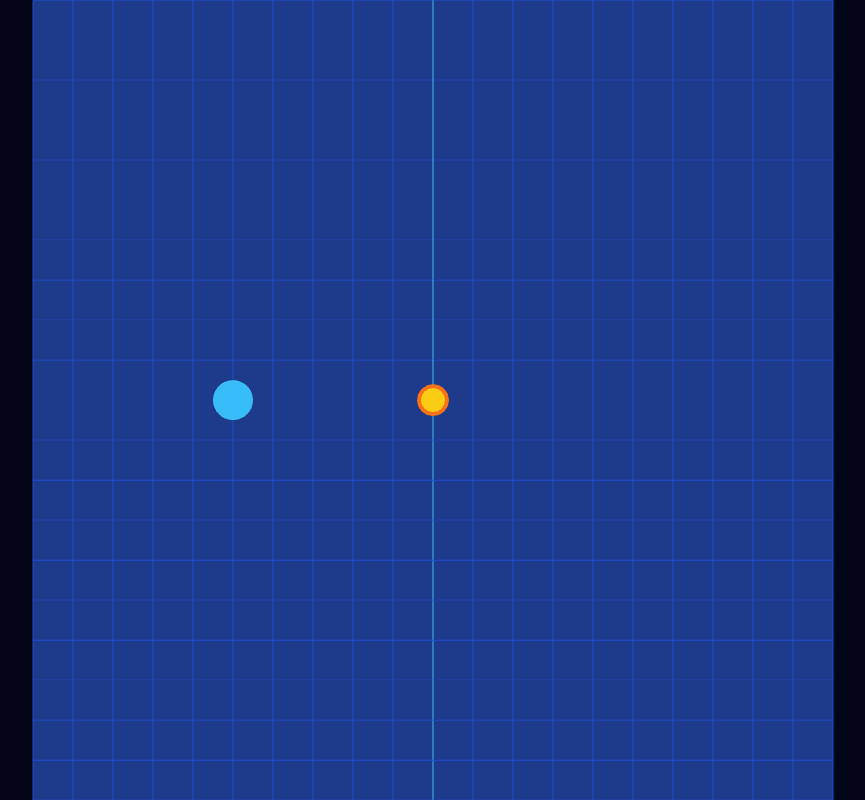
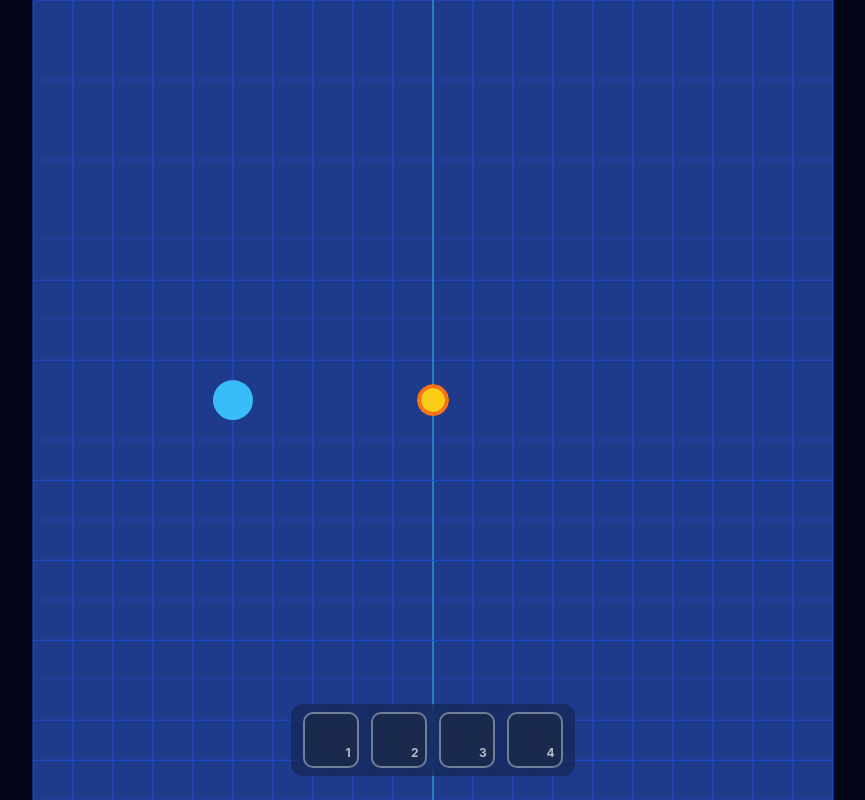
Before and after one commit to thatcsguy/shatter, a website built with Vite: page index.html in a window 1280 px wide. Shown: the whole page, without its empty margins (207-1072 px from the left). Built offline with nearby package versions, Linux system fonts and the light colour scheme; animation ran at ten frames a second.

Commit message:
feat(core): add ability loadout and hud

```diff
--- /dev/null
+++ b/src/app/core/abilityHud.ts
@@ -0,0 +1,74 @@
+export interface AbilityStatus {
+  id: string;
+  slot: number;
+  hotkey: number;
+  cooldown: number;
+  remainingCooldown: number;
+}
+
+interface AbilitySlotElements {
+  cooldownOverlay: HTMLDivElement;
+  cooldownText: HTMLSpanElement;
+  keyLabel: HTMLSpanElement;
+}
+
+export class AbilityHud {
+  private readonly container: HTMLDivElement;
+  private readonly slots = new Map<number, AbilitySlotElements>();
+
+  constructor(private readonly host: HTMLElement, abilities: AbilityStatus[]) {
+    this.container = document.createElement("div");
+    this.container.className = "ability-bar";
+
+    const sorted = [...abilities].sort((a, b) => a.slot - b.slot);
+    for (const ability of sorted) {
+      const slot = document.createElement("div");
+      slot.className = "ability-slot";
+
+      const keyLabel = document.createElement("span");
+      keyLabel.className = "ability-slot__label";
+      keyLabel.textContent = ability.hotkey.toString();
+      slot.appendChild(keyLabel);
+
+      const cooldownOverlay = document.createElement("div");
+      cooldownOverlay.className = "ability-slot__cooldown";
+      cooldownOverlay.style.display = "none";
+
+      const cooldownText = document.createElement("span");
+      cooldownOverlay.appendChild(cooldownText);
+      slot.appendChild(cooldownOverlay);
+
+      this.slots.set(ability.slot, {
+        cooldownOverlay,
+        cooldownText,
+        keyLabel
+      });
+
+      this.container.appendChild(slot);
+    }
+
+    this.host.appendChild(this.container);
+  }
+
+  update(statuses: AbilityStatus[]) {
+    for (const status of statuses) {
+      const slot = this.slots.get(status.slot);
+      if (!slot) continue;
+
+      slot.keyLabel.textContent = status.hotkey.toString();
+
+      if (status.remainingCooldown > 0) {
+        slot.cooldownOverlay.style.display = "flex";
+        slot.cooldownText.textContent = status.remainingCooldown.toFixed(1);
+      } else {
+        slot.cooldownOverlay.style.display = "none";
+        slot.cooldownText.textContent = "";
+      }
+    }
+  }
+
+  dispose() {
+    this.container.remove();
+    this.slots.clear();
+  }
+}
--- a/src/app/core/classes/marksman.ts
+++ b/src/app/core/classes/marksman.ts
@@ -10,16 +10,77 @@ export interface MarksmanOptions {
   projectileSpeed?: number;
 }
 
+interface AbilityDefinition {
+  id: string;
+  hotkey: number;
+  cooldown: number;
+  execute: (context: MarksmanContext) => void;
+}
+
+interface AbilityState {
+  definition: AbilityDefinition;
+  remainingCooldown: number;
+}
+
+export interface MarksmanAbilityStatus {
+  id: string;
+  slot: number;
+  hotkey: number;
+  cooldown: number;
+  remainingCooldown: number;
+}
+
 export class Marksman {
   private readonly projectileSpeed: number;
   private readonly direction = new Vector3();
   private readonly origin = new Vector3();
+  private readonly abilities: AbilityState[];
 
   constructor(options?: MarksmanOptions) {
     this.projectileSpeed = options?.projectileSpeed ?? 14;
+    this.abilities = Array.from({ length: 4 }, (_, index) => ({
+      definition: {
+        id: `marksman-shot-${index + 1}`,
+        hotkey: index + 1,
+        cooldown: 4,
+        execute: (context: MarksmanContext) => {
+          this.fire(context);
+        }
+      },
+      remainingCooldown: 0
+    }));
   }
 
-  tryFire(context: MarksmanContext) {
+  update(deltaTime: number) {
+    for (const ability of this.abilities) {
+      if (ability.remainingCooldown > 0) {
+        ability.remainingCooldown = Math.max(ability.remainingCooldown - deltaTime, 0);
+      }
+    }
+  }
+
+  tryUseAbility(slot: number, context: MarksmanContext): boolean {
+    const ability = this.abilities[slot];
+    if (!ability || ability.remainingCooldown > 0) {
+      return false;
+    }
+
+    ability.definition.execute(context);
+    ability.remainingCooldown = ability.definition.cooldown;
+    return true;
+  }
+
+  getAbilityStatuses(): MarksmanAbilityStatus[] {
+    return this.abilities.map((ability, index) => ({
+      id: ability.definition.id,
+      slot: index,
+      hotkey: ability.definition.hotkey,
+      cooldown: ability.definition.cooldown,
+      remainingCooldown: ability.remainingCooldown
+    }));
+  }
+
+  private fire(context: MarksmanContext) {
     this.direction.copy(context.enemyPosition).sub(context.playerPosition);
     if (this.direction.lengthSq() === 0) {
       return;
--- a/src/app/core/game.ts
+++ b/src/app/core/game.ts
@@ -21,6 +21,7 @@ import { TelegraphSystem } from "@app/entities/systems/telegraphSystem";
 import { CollisionSystem } from "@app/entities/systems/collisionSystem";
 import { PlayerBlueprint } from "@app/entities/examples/entityShowcase";
 import { Marksman } from "@app/core/classes/marksman";
+import { AbilityHud } from "@app/core/abilityHud";
 
 interface ProjectileInstance {
   mesh: Mesh;
@@ -51,6 +52,7 @@ export class ShatterGame {
   private readonly projectiles: ProjectileInstance[] = [];
   private readonly overlay: DebugOverlay;
   private readonly debugControls: DebugControls;
+  private readonly abilityHud: AbilityHud;
   private readonly world = new EntityWorld();
   private readonly playerEntity: Entity;
   private readonly playerTransform: TransformComponent;
@@ -91,6 +93,8 @@ export class ShatterGame {
       resetPlayer: () => this.resetPlayer()
     });
 
+    this.abilityHud = new AbilityHud(host, this.marksman.getAbilityStatuses());
+
     window.addEventListener("resize", this.handleResize);
   }
 
@@ -107,6 +111,7 @@ export class ShatterGame {
     this.keyboard.dispose();
     this.debugControls.dispose();
     this.overlay.dispose();
+    this.abilityHud.dispose();
     this.clearProjectiles();
     this.ctx.scene.remove(this.boss.mesh);
     this.projectileGeometry.dispose();
@@ -150,17 +155,24 @@ export class ShatterGame {
 
     this.world.update(deltaTime);
 
+    this.marksman.update(deltaTime);
+
     this.playerPosition.copy(this.playerTransform.position);
     this.enforceArenaBounds();
     this.player.teleport(this.playerPosition);
 
-    if (input.ability1) {
-      this.marksman.tryFire({
+    const abilityInputs = [input.ability1, input.ability2, input.ability3, input.ability4];
+    abilityInputs.forEach((pressed, index) => {
+      if (!pressed) return;
+
+      this.marksman.tryUseAbility(index, {
         playerPosition: this.playerPosition,
         enemyPosition: this.bossPosition,
         spawnProjectile: this.spawnProjectile
       });
-    }
+    });
+
+    this.abilityHud.update(this.marksman.getAbilityStatuses());
 
     this.updateProjectiles(deltaTime);
 
--- a/src/app/input/keyboard.ts
+++ b/src/app/input/keyboard.ts
@@ -4,6 +4,9 @@ export type MovementInput = {
   left: boolean;
   right: boolean;
   ability1: boolean;
+  ability2: boolean;
+  ability3: boolean;
+  ability4: boolean;
 };
 
 const DEFAULT_INPUT: MovementInput = {
@@ -11,7 +14,10 @@ const DEFAULT_INPUT: MovementInput = {
   down: false,
   left: false,
   right: false,
-  ability1: false
+  ability1: false,
+  ability2: false,
+  ability3: false,
+  ability4: false
 };
 
 export class KeyboardController {
@@ -30,6 +36,9 @@ export class KeyboardController {
   snapshot(): MovementInput {
     const snapshot = { ...this.state };
     this.state.ability1 = false;
+    this.state.ability2 = false;
+    this.state.ability3 = false;
+    this.state.ability4 = false;
     return snapshot;
   }
 
@@ -65,6 +74,21 @@ export class KeyboardController {
           this.state.ability1 = true;
         }
         break;
+      case "Digit2":
+        if (pressed) {
+          this.state.ability2 = true;
+        }
+        break;
+      case "Digit3":
+        if (pressed) {
+          this.state.ability3 = true;
+        }
+        break;
+      case "Digit4":
+        if (pressed) {
+          this.state.ability4 = true;
+        }
+        break;
       default:
         break;
     }
--- a/src/styles/global.css
+++ b/src/styles/global.css
@@ -26,3 +26,53 @@ canvas {
   flex: 1;
   display: block;
 }
+
+.ability-bar {
+  position: absolute;
+  left: 50%;
+  bottom: 24px;
+  transform: translateX(-50%);
+  display: flex;
+  gap: 12px;
+  padding: 8px 12px;
+  background: rgba(15, 23, 42, 0.4);
+  border-radius: 12px;
+  backdrop-filter: blur(8px);
+  pointer-events: none;
+}
+
+.ability-slot {
+  position: relative;
+  width: 56px;
+  height: 56px;
+  border: 2px solid rgba(148, 163, 184, 0.7);
+  border-radius: 10px;
+  display: flex;
+  align-items: center;
+  justify-content: center;
+  color: #f8fafc;
+  font-weight: 600;
+  letter-spacing: 0.02em;
+  background: rgba(30, 41, 59, 0.55);
+  overflow: hidden;
+}
+
+.ability-slot__label {
+  position: absolute;
+  bottom: 6px;
+  right: 6px;
+  font-size: 12px;
+  font-weight: 700;
+  opacity: 0.7;
+}
+
+.ability-slot__cooldown {
+  position: absolute;
+  inset: 0;
+  display: flex;
+  align-items: center;
+  justify-content: center;
+  font-size: 18px;
+  font-weight: 700;
+  background: rgba(15, 23, 42, 0.65);
+}
```
